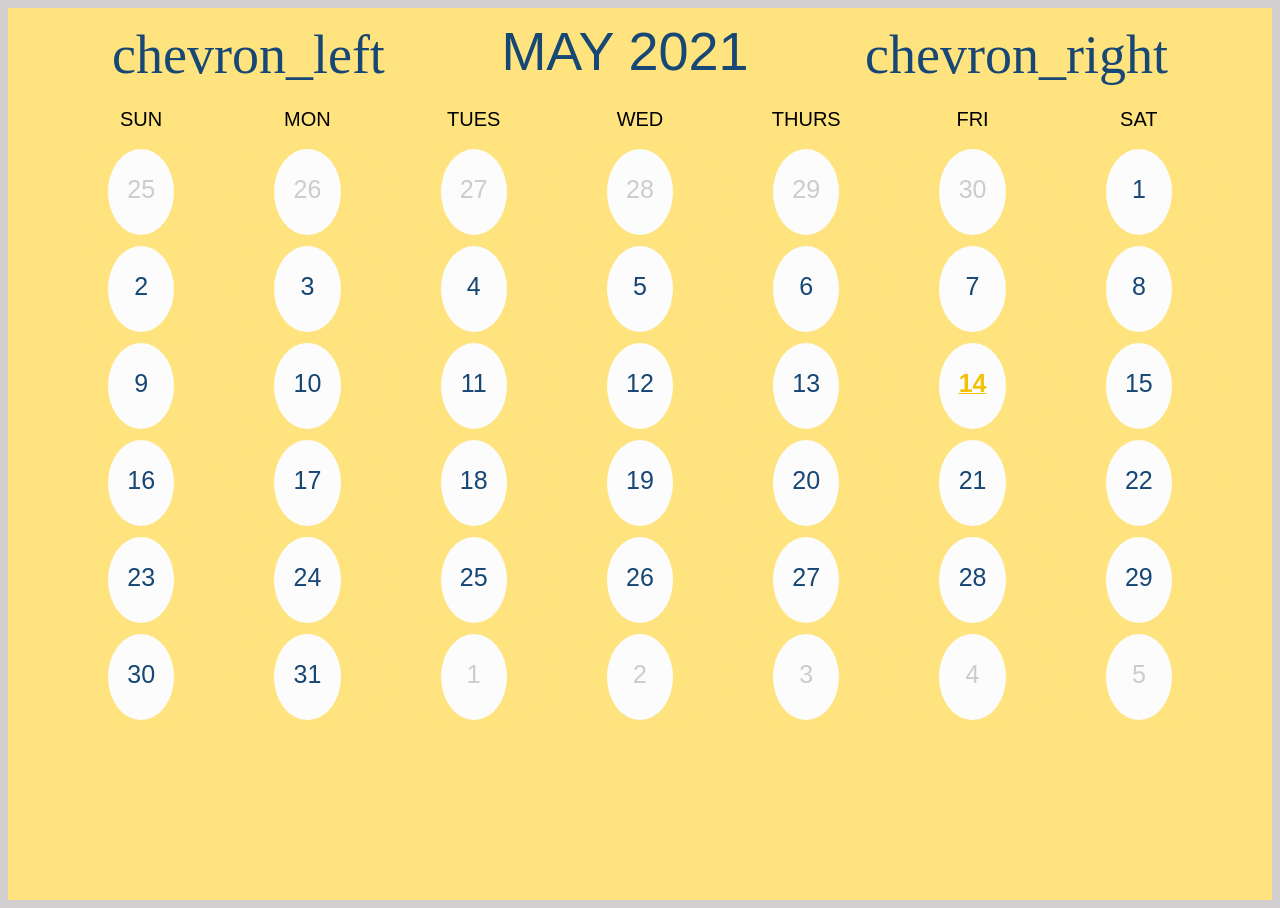
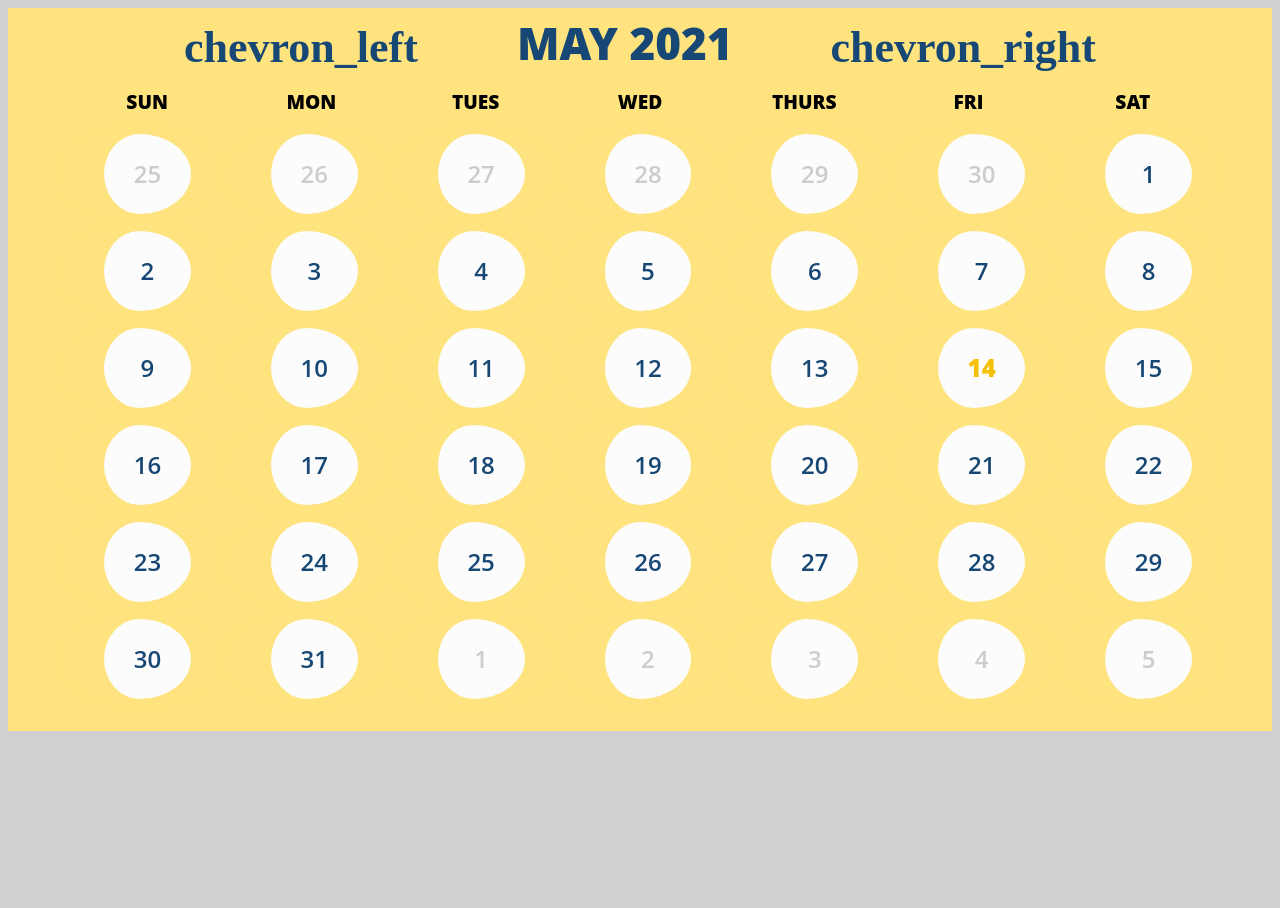
Before and after one commit to sanjitdp/hatch-calendar, a React (Create React App) app in the folder client/: page / in a window 1280 px wide. After the commit the page ends 800 px from the top, so only its background shows below. Built offline with nearby package versions, Linux system fonts and the light colour scheme.

Commit message:
made edits and fixes to css files
- fixed september overflow issue
- added egg shape to date entries
- changed px to em for some resizing
- made certain elements non-selectable (calendar headings, dates)

```diff
--- a/client/src/Components/Calendar.css
+++ b/client/src/Components/Calendar.css
@@ -9,8 +9,8 @@
     flex-direction: row;
     flex-wrap: wrap;
     width: 100%;
-    border-left: 50px solid var(--border-color);
-    border-right: 50px solid var(--border-color);
+    border-left: 3em solid var(--border-color);
+    border-right: 3em solid var(--border-color);
   }
 
   .row-middle {
@@ -46,15 +46,18 @@
     display: block;
     position: relative;
     width: 100%;
+    height: 100%;
     background-color: var(--main-color);
 }
 
 .calendar .header {
   text-transform: uppercase;
-  font-weight: 100;
-  font-size: 54px;
+  font-family:'Open Sans', sans-serif;
+  font-weight: 800;
+  font-size: 2.75em;
   padding: .05em 0;
   color: var(--text-blue);
+  user-select: none;
 }
 
 .calendar .header .icon {
@@ -62,19 +65,21 @@
   transition: .15s ease-out;
   margin-left: 1em;
   margin-right: 1em;
+  user-select: none;
 }
 
 .calendar .header .icon:hover {
   transform: scale(1.75);
-  transition: .25s ease-out;
+  transition: .1s ease-out;
   color: var(--lighter-blue);
 }
 
 .calendar .days {
-  font-weight: 100;
-  font-size: 20px;
+  font-weight: 800;
+  font-size: 1.2em;
   color: black;
   padding: .5em 0;
+  user-select: none;
 }
 
 .calendar .body .cell {
@@ -82,37 +87,37 @@
   height: 6em;
   line-height: 5em;
   text-align: center;
-  border-right: 50px solid var(--border-color);
-  border-left: 50px solid var(--border-color);
-  border-top: 5px solid var(--border-color);
-  border-bottom: 5px solid var(--border-color);
+  border-right: 2em solid var(--border-color);
+  border-left: 3em solid var(--border-color);
+  border-top: .5em solid var(--border-color);
+  border-bottom: .5em solid var(--border-color);
   cursor: pointer;
   background-color: #fcfcfc;
-  transition: 0.25s ease-out;
+  transition: 0.1s ease-out;
   border-radius: 50%;
 }
 
 .calendar .body .cell:hover {
   background: var(--bg-color);
-  transition: 0.5s ease-out;
+  transition: 0.1s ease-out;
 }
 
 .calendar .body .today {
-  text-decoration: underline;
   color: var(--darker-orange);
-  font-weight: bold;
+  font-weight: 800;
 }
 
 .calendar .body .row {
-  border-bottom: 1px solid var(--border-color);
+  border-bottom: .05em solid var(--border-color);
 }
 
 .calendar .body .row:last-child {
-  border-bottom: 175px solid var(--border-color);
+  border-bottom: 1.5em solid var(--border-color);
 }
 
 .calendar .body .cell .dayNum {
-  font-size: 25px;
+  font-size: 1.5em;
+  user-select: none;
 }
 
 .calendar .body .notInMonth {
--- a/client/src/index.css
+++ b/client/src/index.css
@@ -24,11 +24,11 @@
   box-sizing: border-box;
 }
 
-@import url("https://fonts.googleapis.com/css?family=Work Sans");
+@import url('https://fonts.googleapis.com/css2?family=Open+Sans:wght@300;400;600;800&display=swap');
 
 body {
-  font-family: 'Work Sans', sans-serif;
-  font-weight: 300;
+  font-family: 'Open Sans', sans-serif;
+  font-weight: 600;
   line-height: 1.5;
   background: var(--bg-color);
   position: relative;
```
